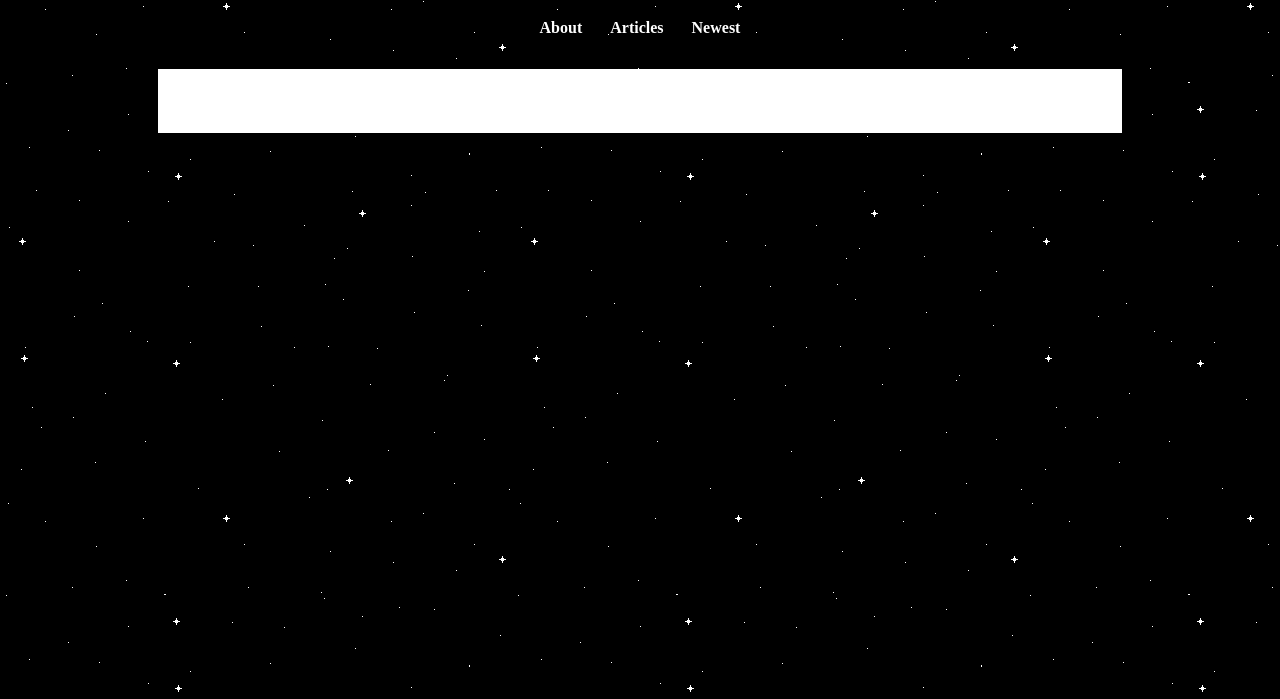
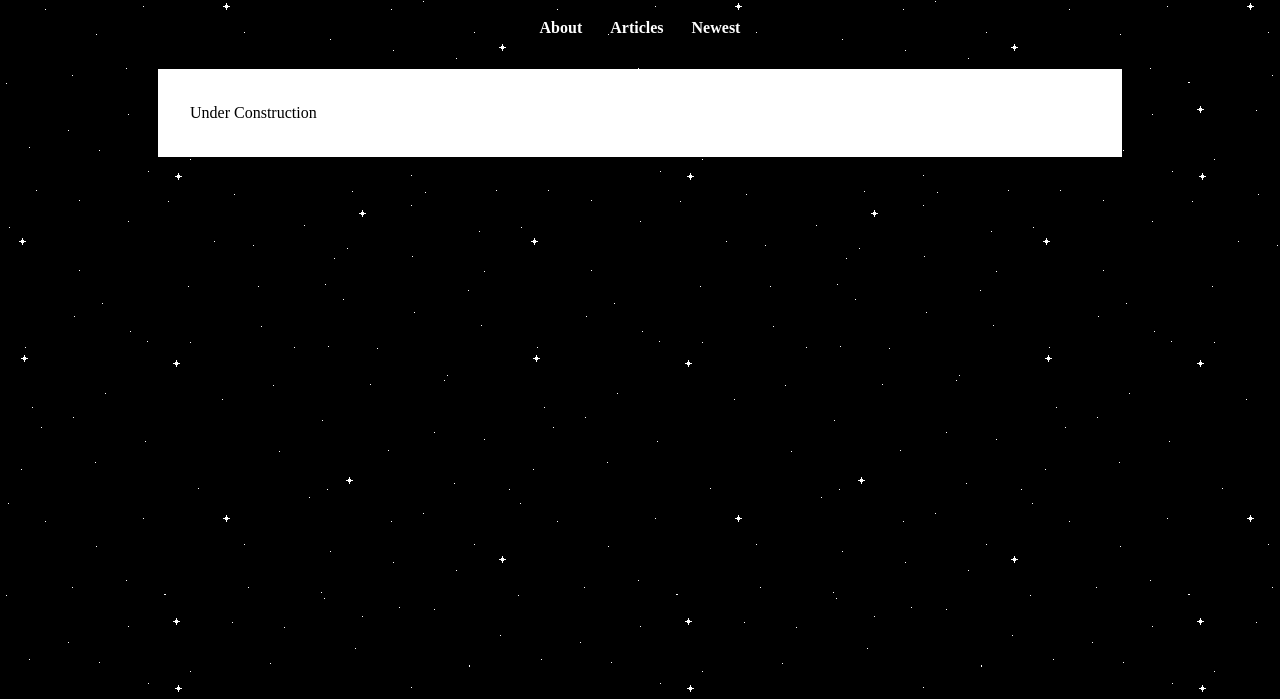
Before and after one commit to Scoptlie/intergalactic-journal-of-science, a plain HTML site: page index.html in a window 1280 px wide. Shown: the part 101-800 px from the top of the page. Drawn offline with Linux system fonts and the light colour scheme.

Commit message:
Update index.html

```diff
--- a/index.html
+++ b/index.html
@@ -1,7 +1,7 @@
 <!DOCTYPE html>
 
 <html>
-	<template id="content"></template>
+	<template id="content">Under Construction</template>
 </html>
 
 <script src="decorate.js"></script>
```
